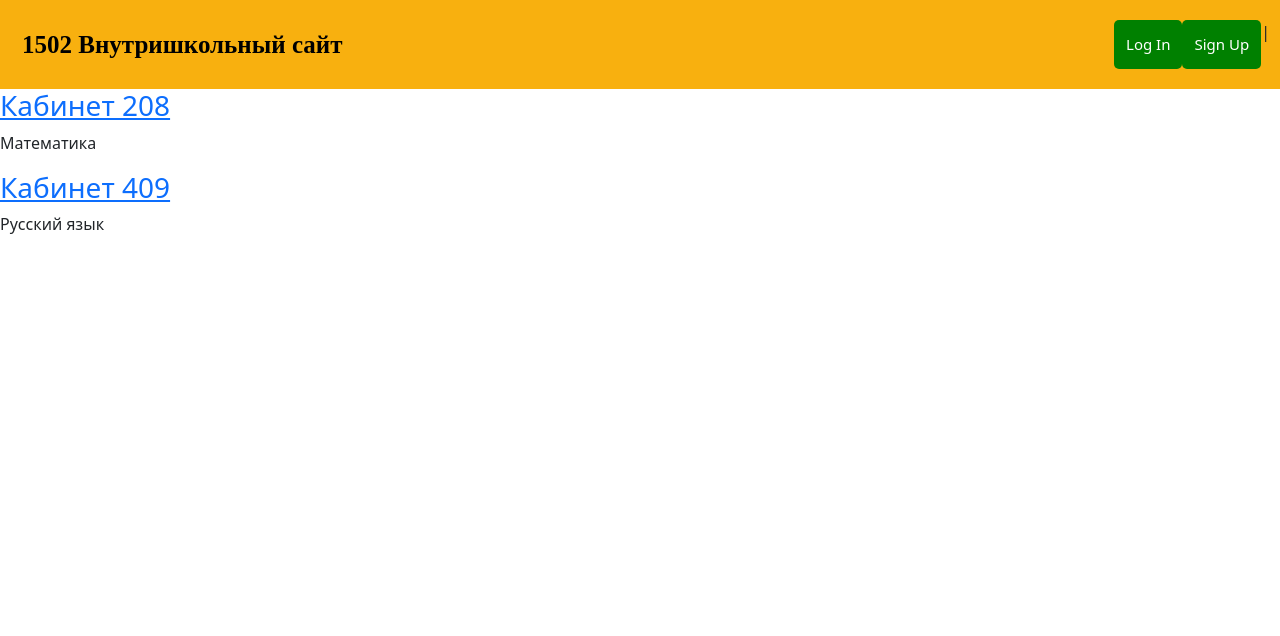
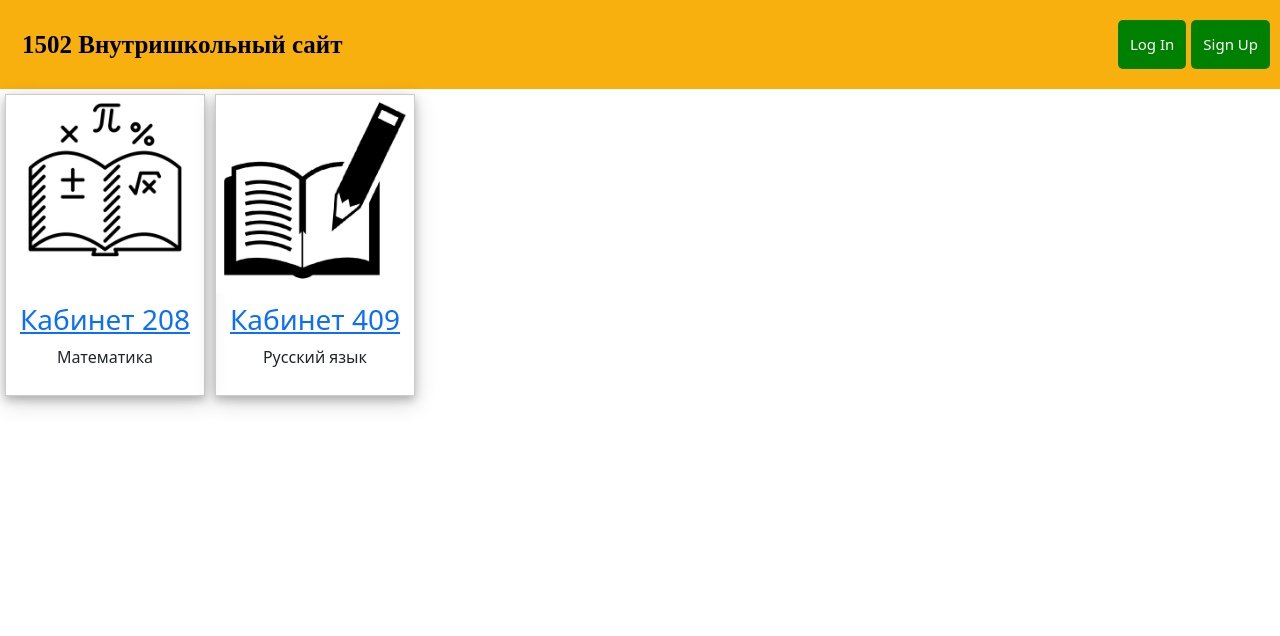
Before and after one commit to XeLader/ClassrommsRating, a Django app: page / in a window 1280 px wide. Shown: the top 636 px of the page. Run offline with Django 4.2, Linux system fonts and the light colour scheme; data comes from the database, SQL or seed files in the repository; some web fonts are replaced.

Commit message:
Add icons for kabs

```diff
--- a/webapp/static/css/webapp.css
+++ b/webapp/static/css/webapp.css
@@ -41,11 +41,12 @@ color: black;
 .header a.active {
 background-color: green;
 color: white;
+margin-left: 5px;
 }
 .header-right {
 float: right;
 }
-@media screen and (max-width: 500px) {
+@media screen and (max-width: 590px) {
 .header a {
 float: none;
 display: block;
@@ -83,3 +84,21 @@ border-radius: 5px;
   margin: auto;
   margin-top: 200px;
   box-shadow: 0px 15px 125px -5px #000;}
+
+.kablist {
+  margin: 5px;
+  border: 1px solid #ccc;
+  float: left;
+  width: 200px;
+  box-shadow: 0 4px 8px 0 rgba(0, 0, 0, 0.2), 0 6px 20px 0 rgba(0, 0, 0, 0.19);
+}
+
+.kab{
+  padding: 10px;
+  text-align: center;
+}
+
+.kablist img {
+  width: 100%;
+  height: auto;
+}
--- a/webapp/templates/base.html
+++ b/webapp/templates/base.html
@@ -17,7 +17,7 @@
         <a href="{% url 'comm_new' %}">Добавить отзыв</a>
         <a class="active" href="{% url 'logout' %}">Log Out</a>
 {% else %}
-        <a class="active" href="{% url 'login' %}">Log In</a> |
+        <a class="active" href="{% url 'login' %}">Log In</a>
         <a class="active" href="{% url 'signup' %}">Sign Up</a>
 {% endif %}
       </div>
--- a/webapp/templates/home.html
+++ b/webapp/templates/home.html
@@ -1,11 +1,26 @@
 {% extends "base.html" %}
-
+{% load static %}
 {% block title %}Home{% endblock %}
 
 {% block content %}
 
 {% for i in kab %}
-<h3><a href='{% url 'kab_detail' pk=i.pk %}'>Кабинет {{ i.number }}</a></h3>
-<p>{{ i.get_subject_display }}</p>
+<div class="kablist">
+    {% if i.subject == 'math' %}
+        <img src="{% static 'image/kab_math.jpg' %}" alt="Math" width="900" height="900">
+    {% elif i.subject == 'russ' %}
+        <img src="{% static 'image/kab_rus.jpg' %}" alt="Rus" width="900" height="900">
+    {% elif i.subject == 'phys' %}
+        <img src="{% static 'image/kab_phys.jpg' %}" alt="Phys" width="900" height="900">
+    {% elif i.subject == 'it' %}
+        <img src="{% static 'image/kab_it.jpg' %}" alt="IT" width="900" height="900">
+    {% else %}
+        <img src="{% static 'image/kab_null.jpg' %}" alt="Null" width="900" height="900">
+    {% endif %}
+    <div class="kab">
+        <h3><a href='{% url 'kab_detail' pk=i.pk %}'>Кабинет {{ i.number }}</a></h3>
+        <p>{{ i.get_subject_display }}</p>
+    </div>
+</div>
 {% endfor %}
 {% endblock %}
```
Also changed, not shown: webapp/static/image/kab_it.jpg (added), webapp/static/image/kab_math.jpg (added), webapp/static/image/kab_null.jpg (added), webapp/static/image/kab_phys.jpg (added), webapp/static/image/kab_rus.jpg (added).
